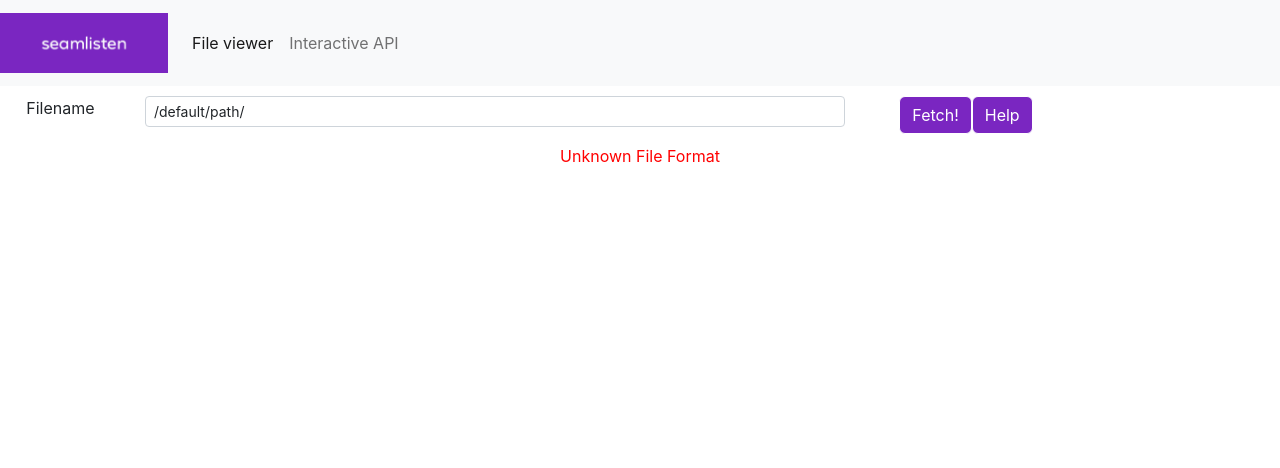
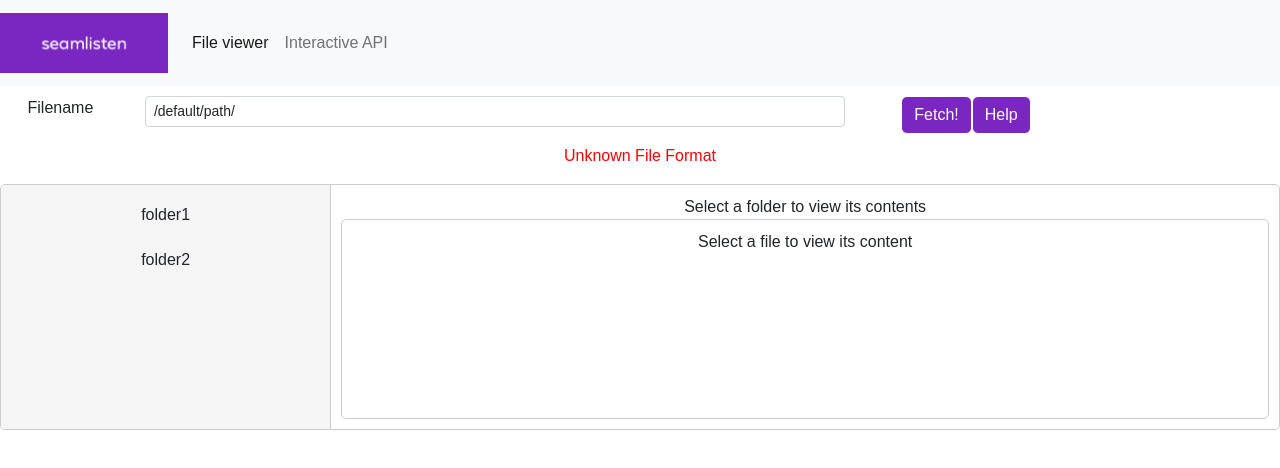
Before and after one commit to facebookresearch/stopes, a React (Create React App) app in the folder stopes/ui/seamlisten/react_app/: page / in a window 1280 px wide. Shown: the top 468 px of the page. Built offline with nearby package versions, Linux system fonts and the light colour scheme.

Commit message:
add Notebook component to explore folders better

```diff
--- a/stopes/ui/seamlisten/react_app/src/App.tsx
+++ b/stopes/ui/seamlisten/react_app/src/App.tsx
@@ -10,8 +10,53 @@ import Navbar from "react-bootstrap/Navbar";
 import { Outlet, NavLink } from "react-router-dom";
 
 import "bootstrap/dist/css/bootstrap.min.css";
+import Notebook, { Folder } from "./components/Notebook";
 
 export function App(): JSX.Element {
+  const folders : Folder[] = [
+      {
+        name: "folder1",
+        type: "folder",
+        content: [
+          {
+            name: "file1",
+            type: "file",
+            content: "file1 content"
+          },
+          {
+            name: "file2",
+            type: "file",
+            content: "file2 content"
+          },
+          {
+            name: "file3",
+            type: "file",
+            content: "file3 content"
+          }
+        ]
+      },
+      {
+        name: "folder2",
+        type: "folder",
+        content: [
+          {
+            name: "file1",
+            type: "file",
+            content: "file1 content"
+          },
+          {
+            name: "file2",
+            type: "file",
+            content: "file2 content"
+          },
+          {
+            name: "file3",
+            type: "file",
+            content: "file3 content"
+          }
+        ]
+      }
+  ];
   return (
     <div className="App">
       <header>
@@ -34,6 +79,7 @@ export function App(): JSX.Element {
         </Navbar>
       </header>
       <Outlet />
+      <Notebook folders={folders} />
     </div>
   );
 }
--- /dev/null
+++ b/stopes/ui/seamlisten/react_app/src/components/Notebook.css
@@ -0,0 +1,66 @@
+/* Notebook container */
+.notebook-container {
+    display: flex;
+    border: 1px solid #ccc;
+    border-radius: 5px;
+    overflow: hidden;
+  }
+
+  /* Folder navigation panel */
+  .folder-navigation {
+    flex: 1;
+    padding: 10px;
+    background-color: #f5f5f5;
+  }
+
+  /* Folder item */
+  .folder-item {
+    padding: 8px;
+    cursor: pointer;
+    border-radius: 3px;
+    margin-bottom: 5px;
+    transition: background-color 0.2s;
+  }
+
+  .folder-item:hover {
+    background-color: #e0e0e0;
+  }
+
+  .selected {
+    background-color: #2196f3;
+    color: white;
+    font-weight: bold;
+  }
+
+  /* Notebook content panel */
+  .notebook-content {
+    flex: 3;
+    padding: 10px;
+    border-left: 1px solid #ccc;
+  }
+
+  /* File viewer */
+  .file-viewer {
+    padding: 10px;
+    background-color: #fff;
+    border: 1px solid #ccc;
+    border-radius: 5px;
+    min-height: 200px;
+    overflow: auto;
+  }
+
+  /* File content */
+  pre {
+    white-space: pre-wrap;
+    font-family: monospace;
+  }
+
+  /* Default text style */
+  div {
+    font-family: Arial, sans-serif;
+  }
+
+  /* Centered text */
+  .text-center {
+    text-align: center;
+  }
--- /dev/null
+++ b/stopes/ui/seamlisten/react_app/src/components/Notebook.tsx
@@ -0,0 +1,109 @@
+import  { useState } from 'react';
+import './Notebook.css'; // Import your custom styling
+
+export interface Folder {
+  name: string;
+  type: 'folder';
+  content: File[];
+}
+
+interface File {
+  name: string;
+  type: 'file';
+  content: string;
+}
+
+interface Props {
+  folders: Folder[];
+}
+
+const Notebook: React.FC<Props> = ({ folders }) => {
+  const [currentFolder, setCurrentFolder] = useState<Folder | null>(null);
+  const [selectedFile, setSelectedFile] = useState<File | null>(null);
+
+  const handleFolderClick = (folder: Folder) => {
+    setCurrentFolder(folder);
+    setSelectedFile(null);
+  };
+
+  const handleFileClick = (file: File) => {
+    setSelectedFile(file);
+  };
+
+  return (
+    <div className="notebook-container">
+      <FolderNavigation
+        folders={folders}
+        currentFolder={currentFolder}
+        onSelectFolder={handleFolderClick}
+      />
+      <div className="notebook-content">
+        {currentFolder ? (
+          <FolderView folder={currentFolder} onSelectFile={handleFileClick} />
+        ) : (
+          <div>Select a folder to view its contents</div>
+        )}
+        <FileViewer file={selectedFile} />
+      </div>
+    </div>
+  );
+};
+
+interface FolderNavigationProps {
+  folders: Folder[];
+  currentFolder: Folder | null;
+  onSelectFolder: (folder: Folder) => void;
+}
+
+const FolderNavigation: React.FC<FolderNavigationProps> = ({
+  folders,
+  currentFolder,
+  onSelectFolder,
+}) => (
+  <div className="folder-navigation">
+    {folders.map((folder) => (
+      <div
+        key={folder.name}
+        onClick={() => onSelectFolder(folder)}
+        className={`folder-item ${currentFolder === folder ? 'selected' : ''}`}
+      >
+        {folder.name}
+      </div>
+    ))}
+  </div>
+);
+
+interface FileViewerProps {
+  file: File | null;
+}
+
+const FileViewer: React.FC<FileViewerProps> = ({ file }) => (
+  <div className="file-viewer">
+    {file ? (
+      <pre>{file.content}</pre>
+    ) : (
+      <div>Select a file to view its content</div>
+    )}
+  </div>
+);
+
+interface FolderViewProps {
+  folder: Folder;
+  onSelectFile: (file: File) => void;
+}
+
+const FolderView: React.FC<FolderViewProps> = ({ folder, onSelectFile }) => (
+  <div>
+    {folder.content.map((file) => (
+      <div
+        key={file.name}
+        onClick={() => onSelectFile(file)}
+        className="file-item"
+      >
+        {file.name}
+      </div>
+    ))}
+  </div>
+);
+
+export default Notebook;
```
